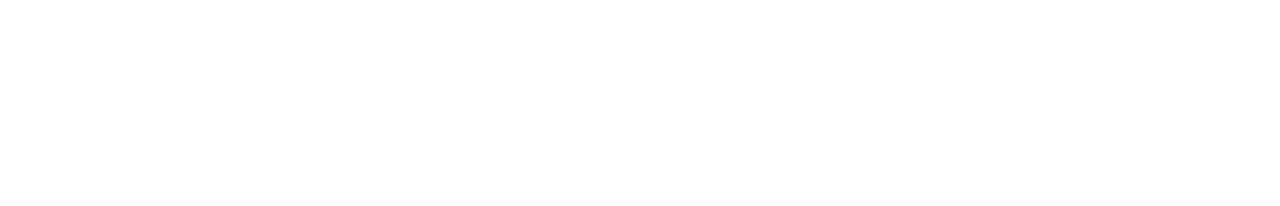
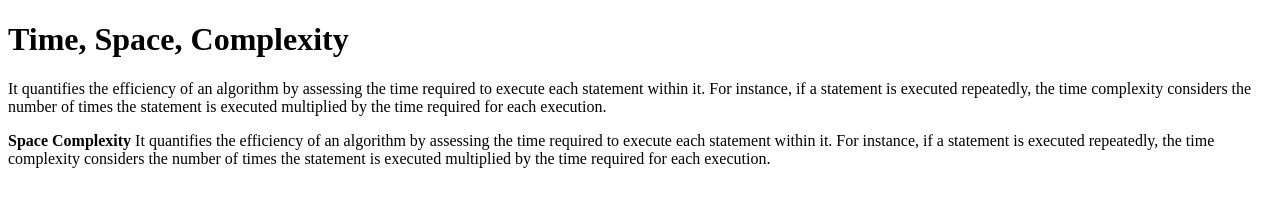
Before and after one commit to acciojob/time-and-space-complexity-saniyachaskar, a website: page main.html in a window 1280 px wide. Drawn offline with Linux system fonts and the light colour scheme.

Commit message:
created a submission

```diff
--- a/main.html
+++ b/main.html
@@ -7,8 +7,15 @@
 </head>
 
 <body>
-	<!-- the entire body must be written by student -->
+
+	<h1>Time, Space, Complexity</h1>
+	<p>It quantifies the efficiency of an algorithm by assessing the time required to execute each statement within it. For instance, if a statement is executed repeatedly, the time complexity considers the number of times the statement is executed multiplied by the time required for each execution. </p
+	<p> <b> Space Complexity</b> It quantifies the efficiency of an algorithm by assessing the time required to execute each statement within it. For instance, if a statement is executed repeatedly, the time complexity considers the number of times the statement is executed multiplied by the time required for each execution.</p>
+
+
+																																																																												 <!-- the entire body must be written by student -->
     <script type="text/javascript" src="./script.js">
+
 </script>
 
 </body>
```
